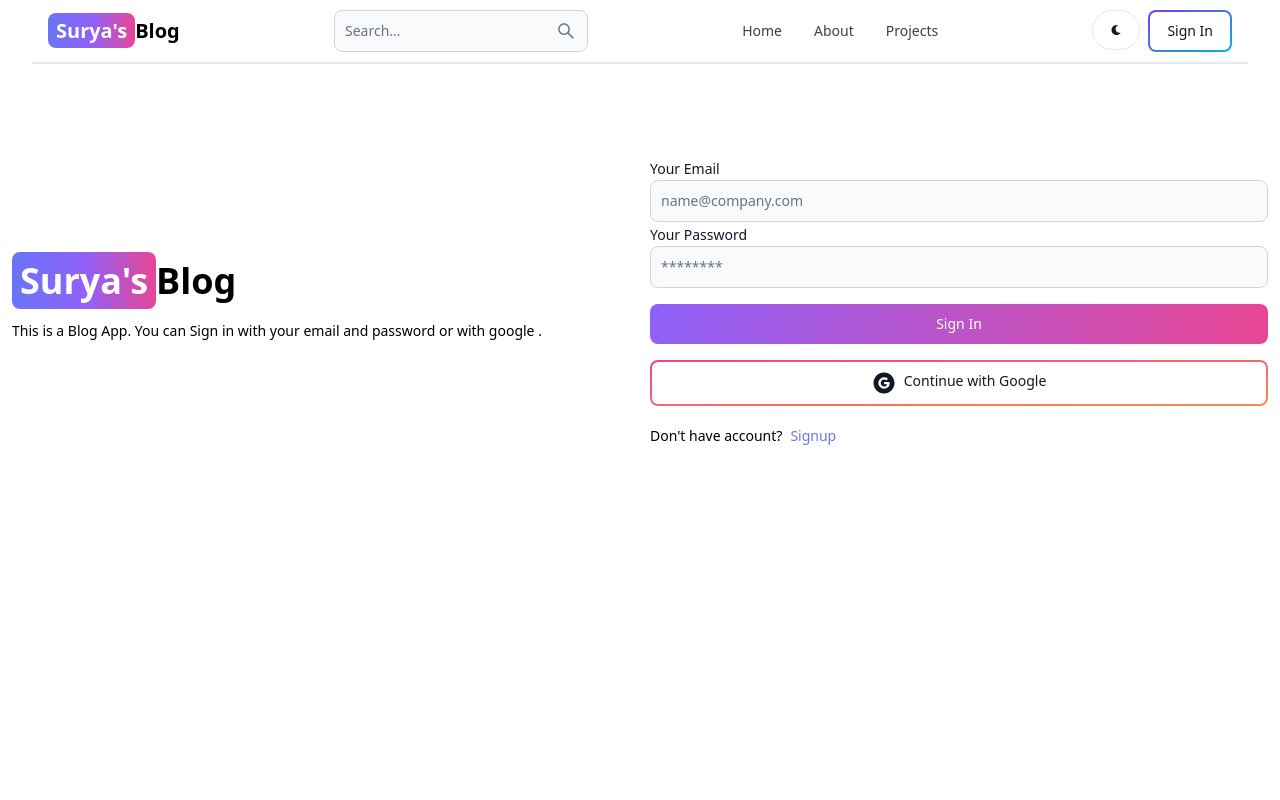
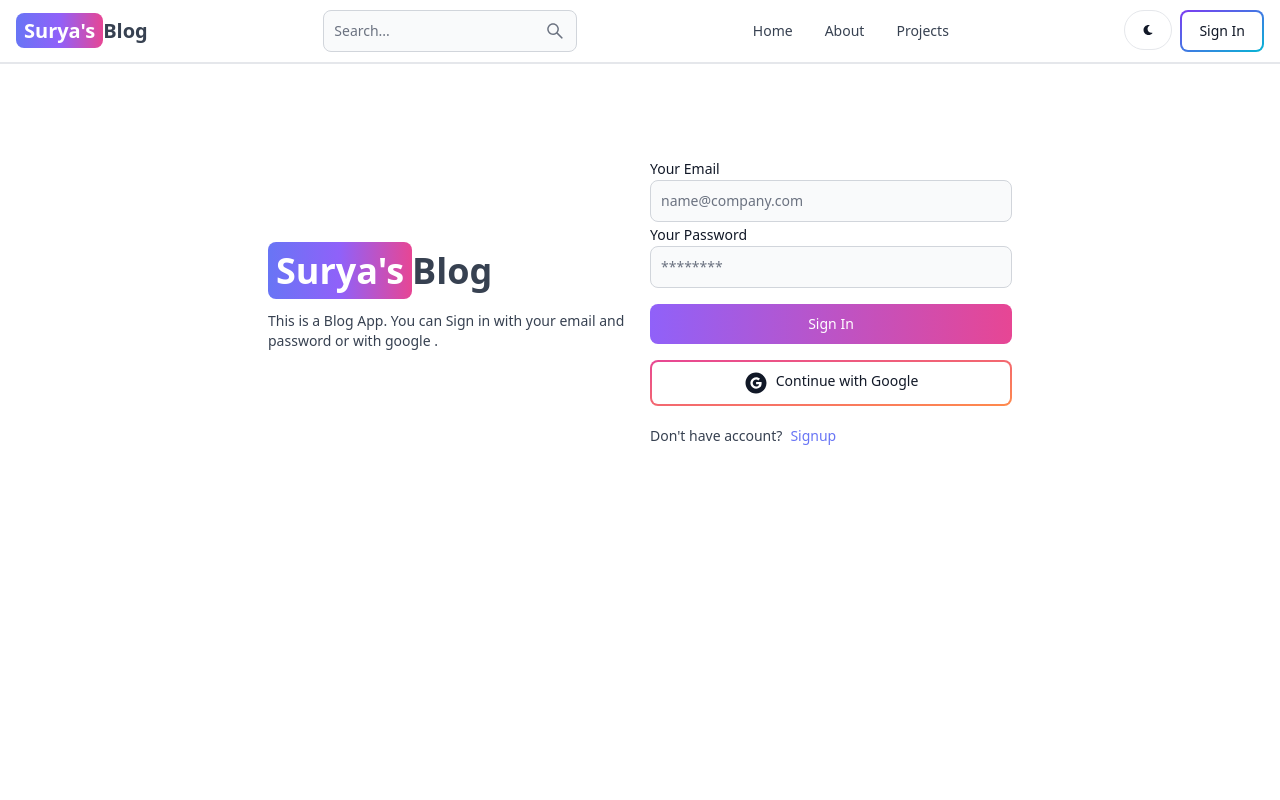
Before and after one commit to suryamanipatra/PROJECT-HIVE, a React (Vite) app in the folder PROJECT-1/BLOGAPP/: page /signin in a window 1280 px wide. Shown: the top 800 px of the page. Built offline with nearby package versions, Linux system fonts and the light colour scheme; no server answers.

Commit message:
Complete dark mode Functionality

```diff
--- a/PROJECT-1/BLOGAPP/src/components/Header.jsx
+++ b/PROJECT-1/BLOGAPP/src/components/Header.jsx
@@ -2,15 +2,18 @@
 import React from 'react'
 import { Link,useLocation } from 'react-router-dom'
 import {AiOutlineSearch} from 'react-icons/ai'
-import{FaMoon} from 'react-icons/fa'
-import {useSelector} from 'react-redux'
+import{FaMoon, FaSun} from 'react-icons/fa'
+import {useSelector, useDispatch} from 'react-redux'
+import {toggleTheme} from '../redux/theme/themeSlice'
 
 const Header = () => {
     const path = useLocation().pathname;
-    const {currentUser} = useSelector(state => state.user)
+    const dispatch = useDispatch();
+    const {currentUser} = useSelector(state => state.user);
+    const {theme} = useSelector(state => state.theme);
 
   return (
-    <Navbar className='border-b-2 mr-8 ml-8'>
+    <Navbar className='border-b-2'>
     <Link to="/" className='self-center whitespace-nowrap text-sm sm:text-xl font-semibold dark:text-white'>
         <span className='px-2 py-1 bg-gradient-to-r from-indigo-500 via-purple-500 to-pink-500 rounded-lg text-white'>Surya's</span>Blog
     </Link>
@@ -26,8 +29,8 @@
         <AiOutlineSearch />
     </Button>
     <div className='flex gap-2 md:order-2'>
-        <Button className='w-12 h-10 hidden sm:inline' color="gray" pill >
-            <FaMoon />
+        <Button className='w-12 h-10 hidden sm:inline' color="gray" pill onClick={()=>dispatch(toggleTheme())}>
+            {theme === 'light' ? <FaMoon /> : <FaSun />}
         </Button>
         {currentUser ? (
             <Dropdown arrowIcon={false} inline label={
--- /dev/null
+++ b/PROJECT-1/BLOGAPP/src/components/ThemeProvider.jsx
@@ -0,0 +1,14 @@
+import React from 'react';
+import { useSelector } from 'react-redux';
+
+export default function ThemeProvider({children}) {
+    const {theme} = useSelector(state => state.theme);
+  return (
+    <div className={theme}>
+    <div className='bg-white text-gray-700 dark:text-gray-200 dark:bg-[rgb(16,23,42)] min-h-screen'>
+
+        {children}
+    </div>
+    </div>
+  )
+}
--- a/PROJECT-1/BLOGAPP/src/main.jsx
+++ b/PROJECT-1/BLOGAPP/src/main.jsx
@@ -2,15 +2,19 @@
 import ReactDOM from 'react-dom/client'
 import App from './App.jsx'
 import './index.css'
-import { store,persistor } from '../src/redux/store.js'
+import { store, persistor } from '../src/redux/store.js'
 import { Provider } from 'react-redux'
 import { PersistGate } from 'redux-persist/integration/react'
+import ThemeProvider from './components/ThemeProvider.jsx'
 
 ReactDOM.createRoot(document.getElementById('root')).render(
   <PersistGate persistor={persistor}>
 
-<Provider store={store}>
-    <App />
-</Provider>
+    <Provider store={store}>
+      <ThemeProvider>
+
+      <App />
+      </ThemeProvider>
+    </Provider>
   </PersistGate>
 )
--- a/PROJECT-1/BLOGAPP/src/pages/SignIn.jsx
+++ b/PROJECT-1/BLOGAPP/src/pages/SignIn.jsx
@@ -48,7 +48,7 @@
   }
   return (
     <div className='min-h-screen mt-20' >
-      <div className='flex p-3 max-x-3xl mx-auto flex-col md:flex-row md:items-center gap-5'>
+      <div className='flex p-3 max-w-3xl mx-auto flex-col md:flex-row md:items-center gap-5'>
         {/* left */}
         <div className='flex-1'>
         <Link to="/" className='font-bold dark:text-white text-4xl'>
--- a/PROJECT-1/BLOGAPP/src/redux/store.js
+++ b/PROJECT-1/BLOGAPP/src/redux/store.js
@@ -1,11 +1,13 @@
 import { configureStore,combineReducers } from '@reduxjs/toolkit';
 import  useReducer  from '../redux/user/userSlice';
+import themeReducer from '../redux/theme/themeSlice'
 import {persistReducer, persistStore} from 'redux-persist';
 import storage from 'redux-persist/lib/storage';
 import { version } from 'react';
 
 const rootReducer = combineReducers({
     user:useReducer,
+    theme:themeReducer,
 });
 const persistConfig = {
     key:"root",
--- /dev/null
+++ b/PROJECT-1/BLOGAPP/src/redux/theme/themeSlice.js
@@ -0,0 +1,19 @@
+import {createSlice} from '@reduxjs/toolkit';
+import { theme } from 'flowbite-react';
+const initialState = {
+    theme:'light',
+};
+
+const themeSlice = createSlice({
+    name:'theme',
+    initialState,
+    reducers:{
+        toggleTheme:(state) =>{
+            state.theme = state.theme === 'light'?'dark': 'light';
+        }
+    }
+});
+
+export const {toggleTheme} = themeSlice.actions;
+
+export default themeSlice.reducer;
```
